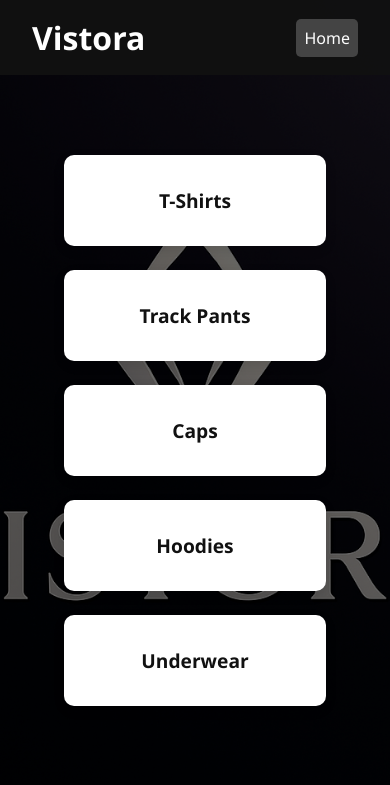
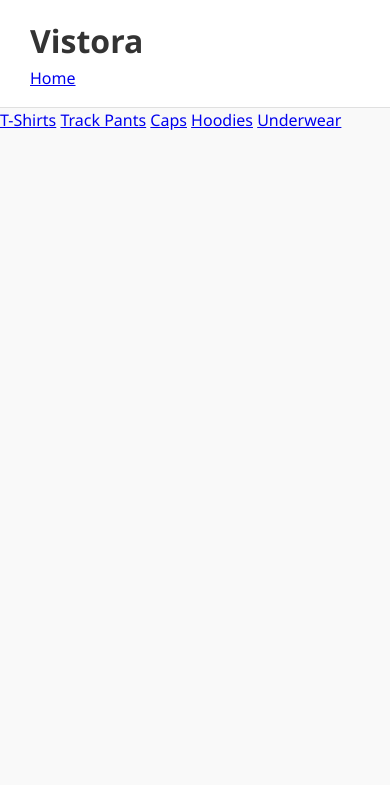
Before and after one commit to vinaych132/VISTORA, a Flask app: page / in a window 390 px wide. Shown: the top 785 px of the page. Run offline with Flask 3, Linux system fonts and the light colour scheme.

Commit message:
Auto: update on file change

```diff
--- a/vistora-pipeline/static/css/styles.css
+++ b/vistora-pipeline/static/css/styles.css
@@ -1,154 +1,159 @@
-body {
+/* General Reset */
+* {
     margin: 0;
-  font-family: 'Segoe UI', sans-serif;
-  background-image: url('/static/images/background.jpg');
-  background-size: cover;
-  background-position: center;
-  background-attachment: fixed;
-  background-repeat: no-repeat;
-  color: #f1f1f1;
-  position: relative;
+    padding: 0;
+    box-sizing: border-box;
 }
 
-/* Dark overlay to dim the background */
-body::before {
-  content: '';
-  position: fixed;
-  top: 0;
-  left: 0;
-  width: 100%;
-  height: 100%;
-  background: rgba(0, 0, 0, 0.6);  /* Darker overlay */
-  z-index: -1;
+body {
+    font-family: 'Segoe UI', Tahoma, Geneva, Verdana, sans-serif;
+    background-color: #f9f9f9;
+    color: #333;
+    line-height: 1.6;
 }
 
+/* Header */
 header {
-  background-color: rgba(17, 17, 17, 0.95);
-  color: white;
-  padding: 1rem 2rem;
+    background-color: #ffffff;
+    border-bottom: 1px solid #e0e0e0;
+    padding: 15px 30px;
     display: flex;
     align-items: center;
     justify-content: space-between;
+    position: sticky;
+    top: 0;
+    z-index: 100;
 }
 
-header h1 {
-  margin: 0;
+.logo img {
+    height: 40px;
 }
 
-nav a {
-  color: white;
-  margin-left: 1rem;
-  text-decoration: none;
-  padding: 0.5rem;
+nav ul {
+    list-style: none;
+    display: flex;
+    gap: 20px;
 }
 
-nav a.active,
-nav a:hover {
-  background-color: #444;
+nav ul li a {
+    text-decoration: none;
+    color: #333;
+    font-weight: 500;
+    padding: 6px 10px;
+    transition: background-color 0.2s, color 0.2s;
+}
+
+nav ul li a:hover {
+    background-color: #f2545b;
+    color: white;
     border-radius: 5px;
 }
 
-main {
-  padding: 2rem;
+/* Breadcrumb */
+.breadcrumb {
+    font-size: 0.95rem;
+    padding: 20px 30px 0;
+    color: #666;
 }
 
-h2 {
-  margin-bottom: 1rem;
+.breadcrumb a {
+    color: #666;
+    text-decoration: none;
 }
 
+.breadcrumb a:hover {
+    text-decoration: underline;
+    color: #f2545b;
+}
+
+/* Category Page Content */
+.category-page {
+    padding: 20px 30px;
+}
+
+/* Product Grid */
 .product-grid {
     display: grid;
-  grid-template-columns: repeat(auto-fit, minmax(220px, 1fr));
-  gap: 1.5rem;
+    grid-template-columns: repeat(auto-fit, minmax(200px, 1fr));
+    gap: 20px;
+    margin-top: 20px;
 }
 
+/* Product Card */
 .product-card {
-  background-color: rgba(255, 255, 255, 0.95);
-  padding: 1rem;
+    background: #fff;
+    border: 1px solid #ddd;
+    padding: 15px;
+    text-align: center;
     border-radius: 10px;
-  box-shadow: 0 4px 10px rgba(0, 0, 0, 0.3);
-  text-align: center;
-  transition: transform 0.3s ease;
-  color: #222;
+    transition: transform 0.3s ease, box-shadow 0.3s ease;
 }
 
 .product-card:hover {
-  transform: scale(1.02);
+    transform: scale(1.03);
+    box-shadow: 0 8px 16px rgba(0,0,0,0.1);
 }
 
 .product-card img {
     width: 100%;
-  height: auto;
-  border-radius: 10px;
+    max-height: 200px;
+    object-fit: cover;
+    border-radius: 8px;
 }
 
 .product-card h3 {
-  margin: 0.8rem 0 0.3rem;
+    margin: 10px 0 5px;
+    font-size: 1.1rem;
 }
 
+.product-card p {
+    color: #555;
+    font-weight: bold;
+}
+
+/* Buttons */
 .product-card button {
-  background-color: #007bff;
+    margin-top: 10px;
+    padding: 8px 15px;
+    background-color: #f2545b;
+    border: none;
     color: white;
-  border: none;
-  padding: 0.6rem 1.2rem;
     border-radius: 5px;
     cursor: pointer;
+    font-size: 0.95rem;
 }
 
 .product-card button:hover {
-  background-color: #0056b3;
+    background-color: #d9434b;
 }
 
-.category-section {
+/* Footer */
+footer {
+    margin-top: 50px;
+    background-color: #f1f1f1;
+    padding: 20px 30px;
     text-align: center;
-  padding: 3rem 2rem;
+    color: #666;
+    font-size: 0.9rem;
 }
 
-.category-grid {
-  display: grid;
-  grid-template-columns: repeat(auto-fit, minmax(160px, 1fr));
-  gap: 1.5rem;
-  max-width: 900px;
-  margin: 0 auto;
+/* Responsive Enhancements */
+@media screen and (max-width: 600px) {
+    nav ul {
+        flex-direction: column;
+        gap: 10px;
     }
 
-.category-card {
-  display: flex;
-  align-items: center;
-  justify-content: center;
-  background-color: white;
-  border-radius: 10px;
-  padding: 2rem;
-  font-size: 1.2rem;
-  color: #111;
-  font-weight: bold;
-  text-decoration: none;
-  box-shadow: 0 4px 12px rgba(0, 0, 0, 0.1);
-  transition: all 0.3s ease;
+    .category-page {
+        padding: 15px;
     }
 
-.category-card:hover {
-  transform: translateY(-5px);
-  background-color: #f5f5f5;
-  box-shadow: 0 8px 16px rgba(0, 0, 0, 0.15);
+    .product-grid {
+        grid-template-columns: 1fr;
     }
 
-
-.category-card {
-  opacity: 0;
-  transform: translateY(20px);
-  animation: fadeInUp 0.5s ease forwards;
-}
-
-.category-card:nth-child(1) { animation-delay: 0.1s; }
-.category-card:nth-child(2) { animation-delay: 0.2s; }
-.category-card:nth-child(3) { animation-delay: 0.3s; }
-.category-card:nth-child(4) { animation-delay: 0.4s; }
-.category-card:nth-child(5) { animation-delay: 0.5s; }
-
-@keyframes fadeInUp {
-  to {
-    opacity: 1;
-    transform: translateY(0);
+    header {
+        flex-direction: column;
+        align-items: flex-start;
     }
 }
```
Lines whose indentation alone changed are shown as unchanged.
